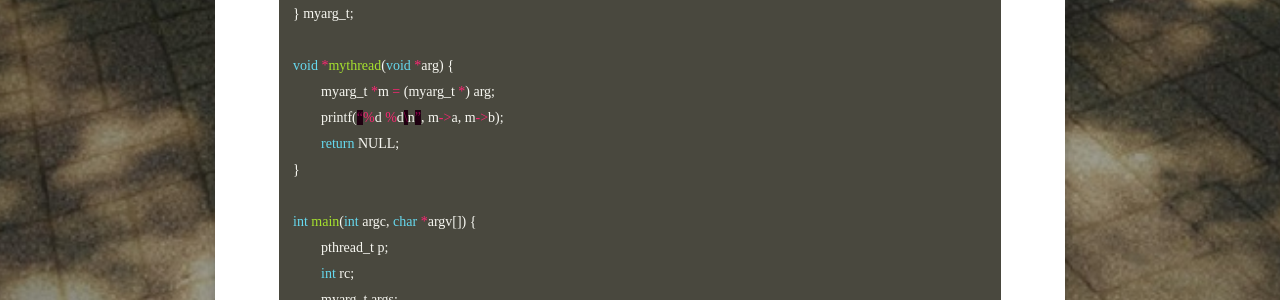
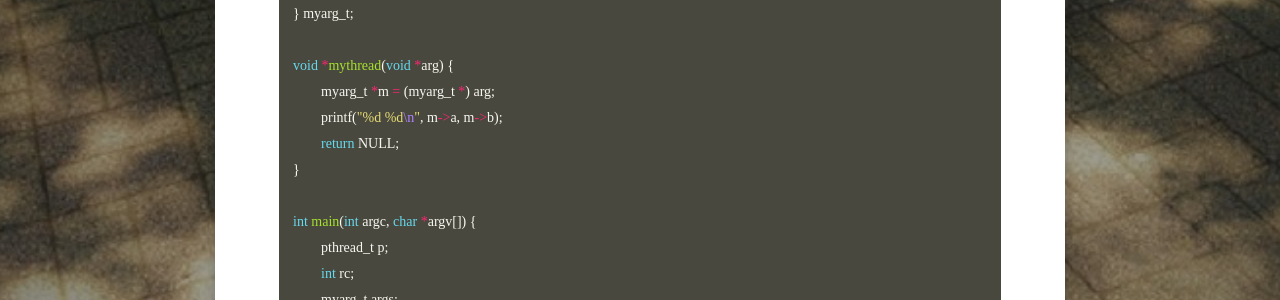
Before and after one commit to BlaCkinkGJ/blackinkgj.github.io, a Jekyll site: the page built from _posts/2018-OS/2018-05-30-Threads.md, in a window 1280 px wide and 900 px high, scrolled down 5748 px. Shown: the part 150-450 px from the top of the window. Built offline with Jekyll 4.4.1, drawn with Linux system fonts in a browser that asks for light colours; some web fonts are replaced; comment, search, counter and statistics services are not loaded.

```diff
--- a/_posts/2018-OS/2018-05-30-Threads.md
+++ b/_posts/2018-OS/2018-05-30-Threads.md
@@ -159,7 +159,7 @@ typedef struct __myarg_t {
 
 void *mythread(void *arg) {
 	myarg_t *m = (myarg_t *) arg;
-	printf(“%d %d\n”, m->a, m->b);
+	printf("%d %d\n", m->a, m->b);
 	return NULL;
 }
 
```
